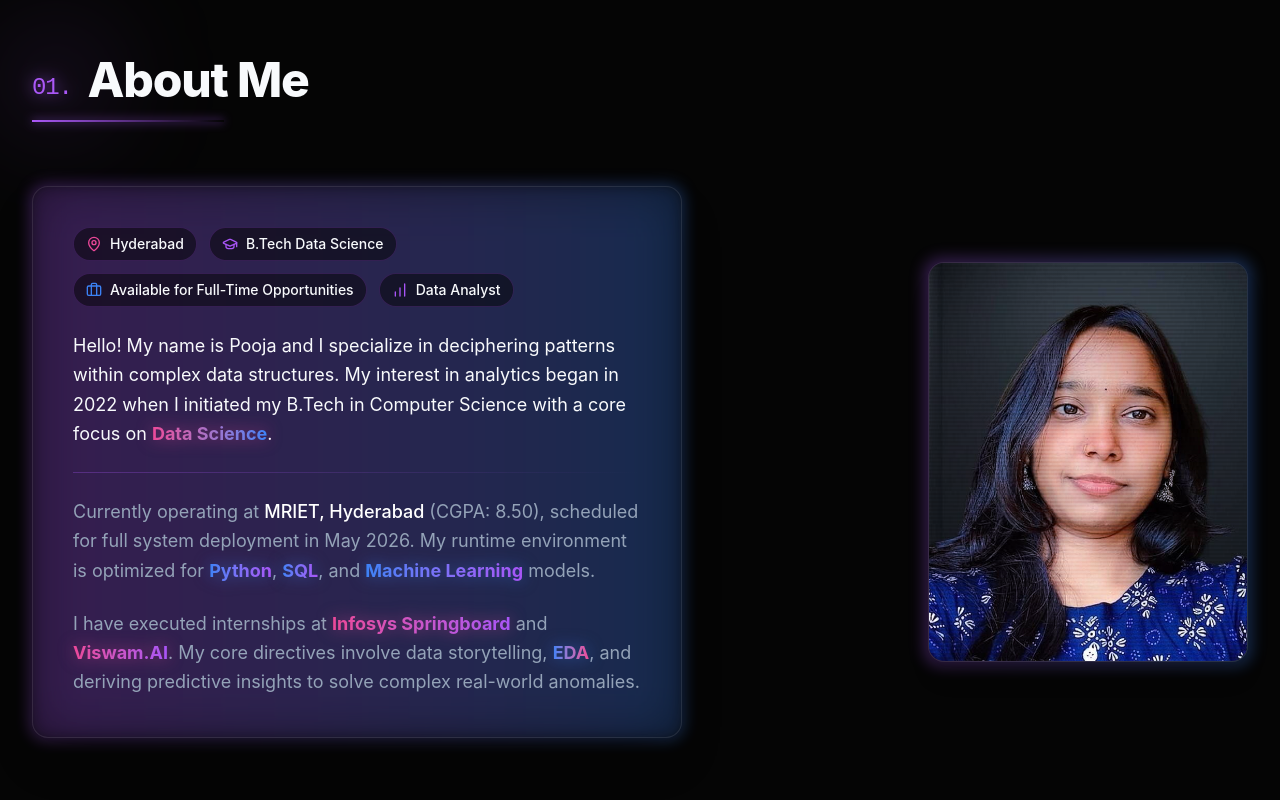
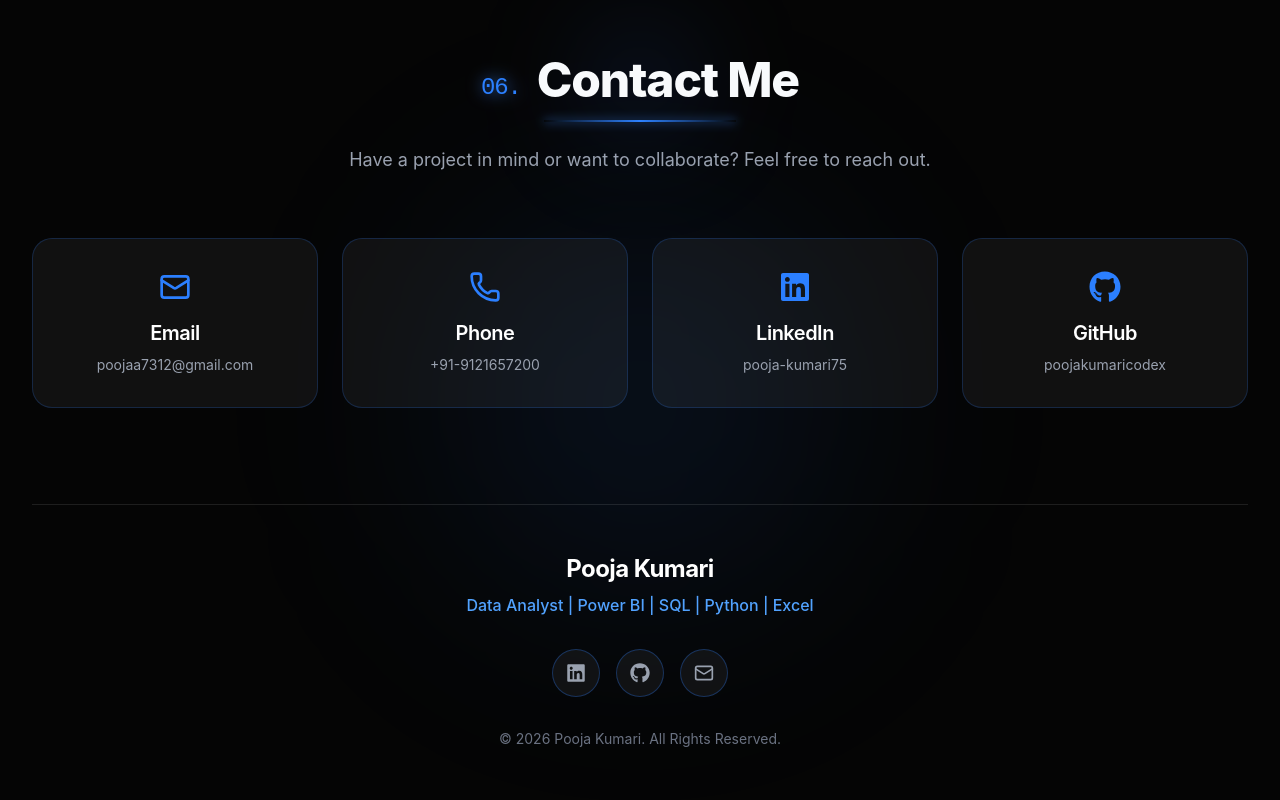
Before and after one commit to poojakumaricodex/portfolio, a React app: page / in a window 1280 px wide. Shown: the part 840-1640 px from the top of the page. Built offline with nearby package versions, Linux system fonts and the light colour scheme; the HTML template or start-up script is replaced by a standard one.

Commit message:
Update About.jsx

```diff
--- a/src/components/About.jsx
+++ b/src/components/About.jsx
@@ -1,93 +1,135 @@
 import React from 'react';
 import { motion } from 'framer-motion';
-import { MapPin, GraduationCap, Briefcase, BarChart } from 'lucide-react';
-import avatarImg from '../assets/avatar.jpeg';
+import { Mail, Phone } from 'lucide-react';
+import { FaLinkedin, FaGithub } from 'react-icons/fa';
 
-const About = () => {
-  const infoChips = [
-    { icon: <MapPin className="w-4 h-4 text-brand-pink" />, text: "Hyderabad" },
-    { icon: <GraduationCap className="w-4 h-4 text-brand-purple" />, text: "B.Tech Data Science" },
-    { icon: <Briefcase className="w-4 h-4 text-brand-blue" />, text: "Available for Full-Time Opportunities" },
-    { icon: <BarChart className="w-4 h-4 text-brand-purple" />, text: "Data Analyst" },
+const Contact = () => {
+  const contactCards = [
+    {
+      id: 1,
+      icon: <Mail className="w-8 h-8 text-blue-500 mb-4" />,
+      title: "Email",
+      detail: "poojaa7312@gmail.com",
+      href: "mailto:poojaa7312@gmail.com"
+    },
+    {
+      id: 2,
+      icon: <Phone className="w-8 h-8 text-blue-500 mb-4" />,
+      title: "Phone",
+      detail: "+91-9121657200",
+      href: "tel:+919121657200"
+    },
+    {
+      id: 3,
+      icon: <FaLinkedin className="w-8 h-8 text-blue-500 mb-4" />,
+      title: "LinkedIn",
+      detail: "pooja-kumari75",
+      href: "https://linkedin.com/in/pooja-kumari75/"
+    },
+    {
+      id: 4,
+      icon: <FaGithub className="w-8 h-8 text-blue-500 mb-4" />,
+      title: "GitHub",
+      detail: "poojakumaricodex",
+      href: "https://github.com/poojakumaricodex"
+    }
   ];
 
   return (
-    <section id="about" className="py-24 max-w-7xl mx-auto px-6 lg:px-8 relative z-10 w-full flex justify-center">
-      <motion.div
-        initial={{ opacity: 0, y: 20 }}
-        whileInView={{ opacity: 1, y: 0 }}
-        viewport={{ once: true, margin: "-100px" }}
-        transition={{ duration: 0.5 }}
-        className="w-full"
-      >
-        <div className="mb-16 relative text-center lg:text-left">
-          <h2 className="text-4xl md:text-5xl font-extrabold text-brand-white tracking-tight flex items-end justify-center lg:justify-start">
-            <span className="text-brand-purple font-mono text-2xl font-normal mr-4 drop-shadow-[0_0_8px_rgba(168,85,247,0.8)]">01.</span>
-            About Me
+    <section id="contact" className="py-24 max-w-7xl mx-auto px-6 lg:px-8 relative z-10 w-full flex flex-col items-center justify-center min-h-screen">
+
+      {/* Background glow */}
+      <div className="absolute top-1/2 left-1/2 -translate-x-1/2 -translate-y-1/2 w-96 h-96 bg-blue-500/10 rounded-full blur-[120px] pointer-events-none"></div>
+
+      <div className="w-full z-10 text-center">
+
+        {/* Title and Subtitle */}
+        <motion.div
+          initial={{ opacity: 0, y: 30 }}
+          whileInView={{ opacity: 1, y: 0 }}
+          viewport={{ once: true, margin: "-100px" }}
+          transition={{ duration: 0.6, ease: "easeOut" }}
+          className="mb-16 relative text-center flex flex-col items-center"
+        >
+          <h2 className="text-4xl md:text-5xl font-extrabold text-brand-white tracking-tight flex items-end justify-center">
+            <span className="text-blue-500 font-mono text-2xl font-normal mr-4 drop-shadow-[0_0_8px_rgba(59,130,246,0.8)]">06.</span>
+            Contact Me
           </h2>
-          <div className="mt-4 h-[2px] w-48 bg-gradient-to-r from-brand-purple to-transparent shadow-[0_0_10px_rgba(168,85,247,0.8)] mx-auto lg:mx-0"></div>
+          <div className="mt-4 h-[2px] w-48 bg-gradient-to-r from-transparent via-blue-500 to-transparent shadow-[0_0_10px_rgba(59,130,246,0.8)] mx-auto mb-6"></div>
           {/* Floating light */}
-          <div className="absolute -top-10 left-1/2 lg:-left-10 w-32 h-32 bg-brand-purple/20 rounded-full mix-blend-screen filter blur-[50px] opacity-50 animate-pulse -translate-x-1/2 lg:translate-x-0"></div>
-        </div>
+          <div className="absolute -top-10 left-1/2 w-32 h-32 bg-blue-500/20 rounded-full mix-blend-screen filter blur-[50px] opacity-50 animate-pulse -translate-x-1/2"></div>
 
-        <div className="flex flex-col lg:flex-row items-center justify-center lg:justify-between gap-16">
-          {/* Text Content (Max 650px) */}
-          <div className="relative group w-full max-w-[650px] order-2 lg:order-1">
-            {/* Animated glowing border effect */}
-            <div className="absolute -inset-0.5 bg-gradient-to-r from-brand-purple to-brand-blue rounded-2xl blur opacity-30 group-hover:opacity-70 transition duration-1000 group-hover:duration-200"></div>
+          <p className="text-gray-400 text-lg max-w-2xl mx-auto">
+            Have a project in mind or want to collaborate? Feel free to reach out.
+          </p>
+        </motion.div>
 
-            <div className="relative h-full glass-panel p-8 md:p-10 rounded-2xl text-brand-gray space-y-6 text-lg leading-relaxed shadow-2xl">
+        {/* Contact Cards */}
+        <motion.div
+          initial="hidden"
+          whileInView="visible"
+          viewport={{ once: true, margin: "-100px" }}
+          variants={{
+            visible: { transition: { staggerChildren: 0.1 } },
+            hidden: {}
+          }}
+          className="grid grid-cols-1 sm:grid-cols-2 lg:grid-cols-4 gap-6 mb-24"
+        >
+          {contactCards.map((card) => (
+            <motion.a
+              key={card.id}
+              href={card.href}
+              target="_blank"
+              rel="noopener noreferrer"
+              variants={{
+                hidden: { opacity: 0, y: 30 },
+                visible: { opacity: 1, y: 0, transition: { duration: 0.5 } }
+              }}
+              className="flex flex-col items-center p-8 rounded-[20px] bg-white/[0.05] backdrop-blur-md border border-blue-500/20 group hover:-translate-y-2 hover:shadow-[0_0_30px_rgba(59,130,246,0.3)] hover:border-blue-500/50 transition-all duration-300"
+            >
+              <div className="group-hover:scale-110 transition-transform duration-300">
+                {card.icon}
+              </div>
+              <h3 className="text-white text-xl font-semibold mb-2">{card.title}</h3>
+              <p className="text-gray-400 text-sm break-all">{card.detail}</p>
+            </motion.a>
+          ))}
+        </motion.div>
 
-              <div className="flex flex-wrap gap-3 mb-6">
-                {infoChips.map((chip, index) => (
-                  <div key={index} className="flex items-center gap-2 bg-brand-black/50 border border-brand-purple/20 px-3 py-1.5 rounded-full text-sm font-medium text-brand-white">
-                    {chip.icon}
-                    {chip.text}
-                  </div>
-                ))}
-              </div>
+        {/* Footer Area */}
+        <motion.div
+          initial={{ opacity: 0, y: 30 }}
+          whileInView={{ opacity: 1, y: 0 }}
+          viewport={{ once: true, margin: "-100px" }}
+          transition={{ duration: 0.6, ease: "easeOut", delay: 0.2 }}
+          className="border-t border-white/10 pt-12 flex flex-col items-center"
+        >
+          <h3 className="text-2xl font-bold text-white mb-2">Pooja Kumari</h3>
+          <p className="text-blue-400 font-medium mb-8 text-center text-sm md:text-base">
+            Data Analyst | Power BI | SQL | Python | Excel
+          </p>
 
-              <p className="text-brand-white">
-                Hello! My name is Pooja and I specialize in deciphering patterns within complex data structures. My interest in analytics began in 2022 when I initiated my B.Tech in Computer Science with a core focus on <span className="bg-clip-text text-transparent bg-gradient-to-r from-brand-pink to-brand-blue font-bold drop-shadow-[0_0_8px_rgba(236,72,153,0.5)]">Data Science</span>.
-              </p>
-
-              <div className="h-[1px] w-full bg-gradient-to-r from-brand-purple/30 to-transparent"></div>
-
-              <p>
-                Currently operating at <span className="text-white font-medium">MRIET, Hyderabad</span> (CGPA: 8.50), scheduled for full system deployment in May 2026. My runtime environment is optimized for <span className="bg-clip-text text-transparent bg-gradient-to-r from-brand-blue to-brand-purple font-bold drop-shadow-[0_0_8px_rgba(59,130,246,0.5)]">Python</span>, <span className="bg-clip-text text-transparent bg-gradient-to-r from-brand-blue to-brand-purple font-bold drop-shadow-[0_0_8px_rgba(59,130,246,0.5)]">SQL</span>, and <span className="bg-clip-text text-transparent bg-gradient-to-r from-brand-blue to-brand-purple font-bold drop-shadow-[0_0_8px_rgba(59,130,246,0.5)]">Machine Learning</span> models.
-              </p>
-
-              <p>
-                I have executed internships at <span className="bg-clip-text text-transparent bg-gradient-to-r from-brand-pink to-brand-purple font-bold drop-shadow-[0_0_8px_rgba(236,72,153,0.5)]">Infosys Springboard</span> and <span className="bg-clip-text text-transparent bg-gradient-to-r from-brand-pink to-brand-purple font-bold drop-shadow-[0_0_8px_rgba(236,72,153,0.5)]">Viswam.AI</span>. My core directives involve data storytelling, <span className="bg-clip-text text-transparent bg-gradient-to-r from-brand-blue to-brand-pink font-bold drop-shadow-[0_0_8px_rgba(59,130,246,0.5)]">EDA</span>, and deriving predictive insights to solve complex real-world anomalies.
-              </p>
-            </div>
+          {/* Social Icons */}
+          <div className="flex gap-4 mb-8">
+            <a href="https://linkedin.com/in/pooja-kumari75/" target="_blank" rel="noopener noreferrer" className="w-12 h-12 rounded-full bg-white/[0.05] border border-blue-500/30 flex items-center justify-center text-gray-400 hover:text-white hover:bg-blue-500/20 hover:border-blue-500 hover:rotate-12 transition-all duration-300">
+              <FaLinkedin className="w-5 h-5" />
+            </a>
+            <a href="https://github.com/poojakumaricodex" target="_blank" rel="noopener noreferrer" className="w-12 h-12 rounded-full bg-white/[0.05] border border-blue-500/30 flex items-center justify-center text-gray-400 hover:text-white hover:bg-blue-500/20 hover:border-blue-500 hover:rotate-12 transition-all duration-300">
+              <FaGithub className="w-5 h-5" />
+            </a>
+            <a href="mailto:poojaa7312@gmail.com" className="w-12 h-12 rounded-full bg-white/[0.05] border border-blue-500/30 flex items-center justify-center text-gray-400 hover:text-white hover:bg-blue-500/20 hover:border-blue-500 hover:rotate-12 transition-all duration-300">
+              <Mail className="w-5 h-5" />
+            </a>
           </div>
 
-          {/* Glowing Profile Card */}
-          <div className="relative group flex items-center justify-center order-1 lg:order-2">
-            {/* Holographic Image Container */}
-            <div className="absolute -inset-1 bg-gradient-to-r from-brand-purple to-brand-blue rounded-2xl blur opacity-30 group-hover:opacity-70 transition duration-1000 group-hover:duration-200"></div>
+          <p className="text-gray-500 text-xs md:text-sm">
+            © 2026 Pooja Kumari. All Rights Reserved.
+          </p>
+        </motion.div>
 
-            <div className="relative w-64 md:w-80 aspect-[4/5] rounded-2xl overflow-hidden glass-panel group-hover:shadow-[0_0_40px_rgba(168,85,247,0.4)] transition-all duration-500">
-
-              {/* Scanline Effect */}
-              <div className="absolute inset-0 bg-[linear-gradient(transparent_50%,rgba(0,0,0,0.25)_50%)] bg-[length:100%_4px] z-20 pointer-events-none opacity-50 mix-blend-overlay"></div>
-
-              <div className="absolute inset-0 bg-gradient-to-tr from-brand-purple/10 to-brand-blue/10 mix-blend-overlay z-10 group-hover:opacity-0 transition-opacity duration-500"></div>
-
-              <div className="w-full h-full flex flex-col items-center justify-center relative z-0 overflow-hidden">
-                <img
-                  src={avatarImg}
-                  alt="Pooja's Avatar"
-                  className="w-full h-full object-cover mix-blend-luminosity hover:mix-blend-normal transition-all duration-700 transform group-hover:scale-105"
-                />
-              </div>
-            </div>
-          </div>
-        </div>
-      </motion.div>
+      </div>
     </section>
   );
 };
 
-export default About;
+export default Contact;
```
